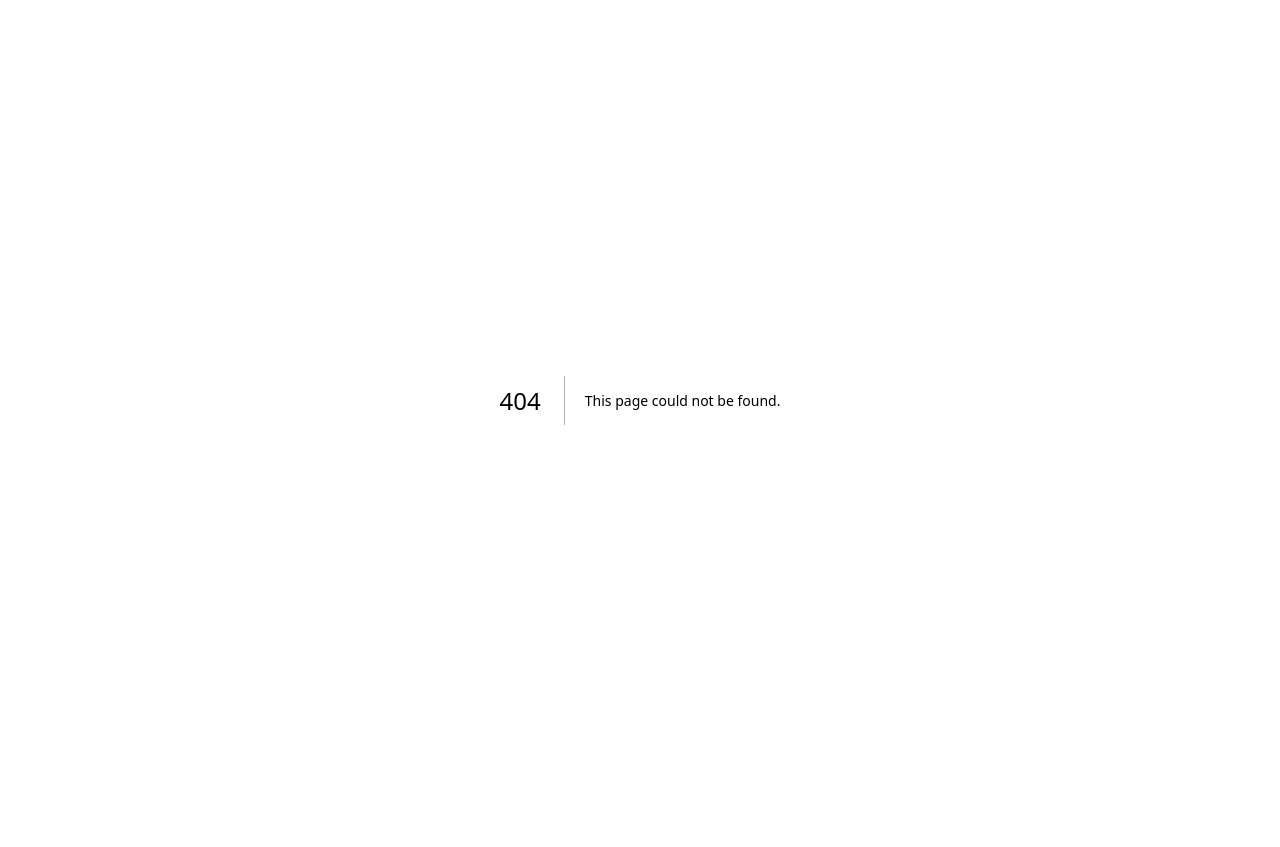
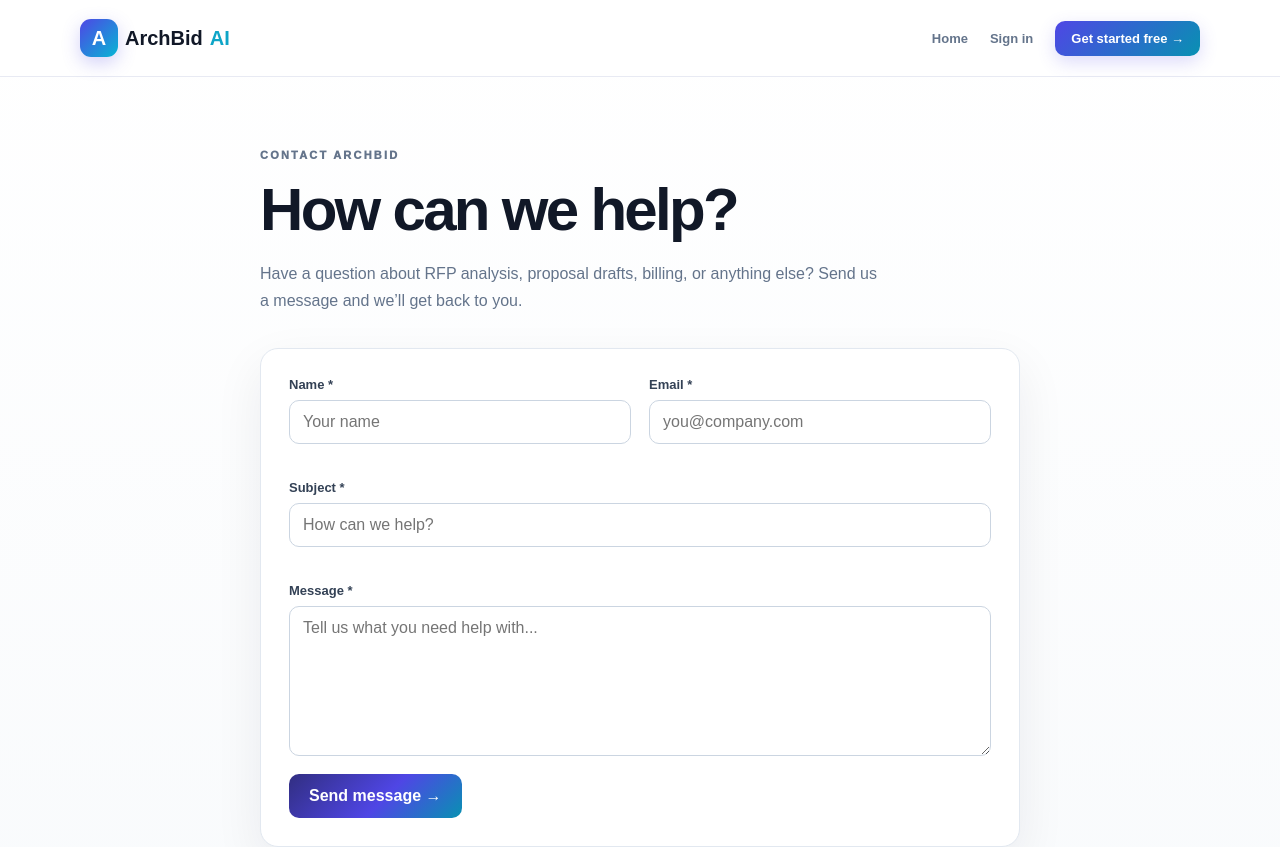
Before and after one commit to ultrarevisions-bit/archbid-ai, a Next.js app: page /contact in a window 1280 px wide. Before the commit this address had no page. Shown: the top 847 px of the page. Before the commit the page ends 800 px from the top, so only its background shows below. Built offline with nearby package versions, Linux system fonts and the light colour scheme.

Commit message:
Add ArchBid contact page with inquiry form

```diff
--- /dev/null
+++ b/app/contact/page.tsx
@@ -0,0 +1,83 @@
+"use client";
+
+import Link from "next/link";
+import { FormEvent, useState } from "react";
+
+export default function ContactPage() {
+  const [loading, setLoading] = useState(false);
+  const [message, setMessage] = useState("");
+  const [success, setSuccess] = useState(false);
+
+  async function submitForm(event: FormEvent<HTMLFormElement>) {
+    event.preventDefault();
+    setLoading(true);
+    setMessage("");
+    setSuccess(false);
+
+    const form = event.currentTarget;
+    const data = Object.fromEntries(new FormData(form).entries());
+
+    try {
+      const response = await fetch("/api/contact", {
+        method: "POST",
+        headers: { "Content-Type": "application/json" },
+        body: JSON.stringify(data),
+      });
+      const result = await response.json();
+      if (!response.ok) throw new Error(result.error || "Unable to send your message.");
+      setSuccess(true);
+      setMessage("Thanks — your message has been sent. We’ll get back to you as soon as possible.");
+      form.reset();
+    } catch (error) {
+      setMessage(error instanceof Error ? error.message : "Unable to send your message. Please try again.");
+    } finally {
+      setLoading(false);
+    }
+  }
+
+  return (
+    <main className="contact-page">
+      <nav className="home-nav">
+        <div className="container nav-inner">
+          <Link className="brand" href="/"><span className="brand-mark">A</span> ArchBid <span className="brand-ai">AI</span></Link>
+          <div className="nav-menu desktop-nav">
+            <Link href="/">Home</Link>
+            <Link href="/login">Sign in</Link>
+            <Link className="nav-cta" href="/analyze">Get started free →</Link>
+          </div>
+        </div>
+      </nav>
+
+      <section className="container contact-content">
+        <div className="section-label">CONTACT ARCHBID</div>
+        <h1>How can we help?</h1>
+        <p className="contact-intro">Have a question about RFP analysis, proposal drafts, billing, or anything else? Send us a message and we’ll get back to you.</p>
+
+        <form className="contact-form" onSubmit={submitForm}>
+          <div className="form-grid">
+            <div className="form-field">
+              <label htmlFor="name">Name *</label>
+              <input id="name" name="name" required maxLength={100} placeholder="Your name" />
+            </div>
+            <div className="form-field">
+              <label htmlFor="email">Email *</label>
+              <input id="email" name="email" type="email" required maxLength={200} placeholder="you@company.com" />
+            </div>
+            <div className="form-field full">
+              <label htmlFor="subject">Subject *</label>
+              <input id="subject" name="subject" required maxLength={150} placeholder="How can we help?" />
+            </div>
+            <div className="form-field full">
+              <label htmlFor="message">Message *</label>
+              <textarea id="message" name="message" required maxLength={5000} placeholder="Tell us what you need help with..." />
+            </div>
+          </div>
+          <button className="contact-submit" type="submit" disabled={loading}>{loading ? "Sending…" : "Send message →"}</button>
+          {message && <p className={`form-message ${success ? "success" : "error"}`}>{message}</p>}
+        </form>
+      </section>
+
+      <footer><div className="container"><span>© 2026 ArchBid AI</span><span><Link href="/">Home</Link> · <Link href="/terms">Terms</Link> · <Link href="/privacy">Privacy</Link></span></div></footer>
+    </main>
+  );
+}
```
